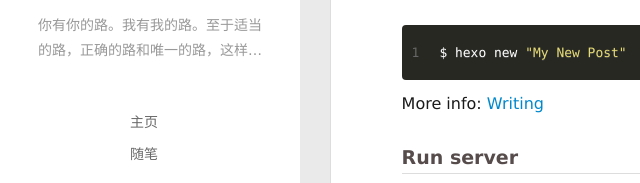
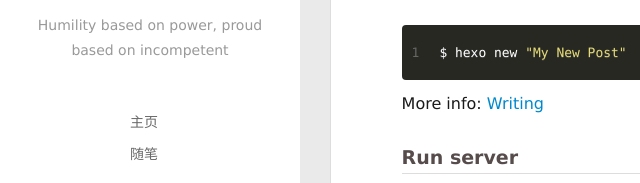
Before and after one commit to D3eatYl/D3eatYl.github.io, a plain HTML site: page 2019/07/07/hello-world/index.html in a window 1280 px wide. Shown: the part 327-510 px from the top of the page, 0-640 px from the left. Drawn offline with Linux system fonts and the light colour scheme.

Commit message:
Site updated: 2019-10-02 16:39:58

```diff
--- a/2019/07/07/hello-world/index.html
+++ b/2019/07/07/hello-world/index.html
@@ -53,7 +53,7 @@
 		  <h1 class="header-author"><a href="/">D3eatYl</a></h1>
 		</hgroup>
 
-		<p class="header-subtitle">你有你的路。我有我的路。至于适当的路，正确的路和唯一的路，这样的路并不存在。</p>
+		<p class="header-subtitle">Humility based on power, proud based on incompetent</p>
 
 
 		<nav class="header-menu">
@@ -113,7 +113,7 @@
 			  <h1 class="header-author js-header-author">D3eatYl</h1>
 			</hgroup>
 
-			<p class="header-subtitle"><i class="icon icon-quo-left"></i>你有你的路。我有我的路。至于适当的路，正确的路和唯一的路，这样的路并不存在。<i class="icon icon-quo-right"></i></p>
+			<p class="header-subtitle"><i class="icon icon-quo-left"></i>Humility based on power, proud based on incompetent<i class="icon icon-quo-right"></i></p>
 
 
 
```
Also changed, not shown: archives/2019/07/index.html (+2 -2 lines), archives/2019/index.html (+2 -2 lines), archives/index.html (+2 -2 lines), index.html (+2 -2 lines).
